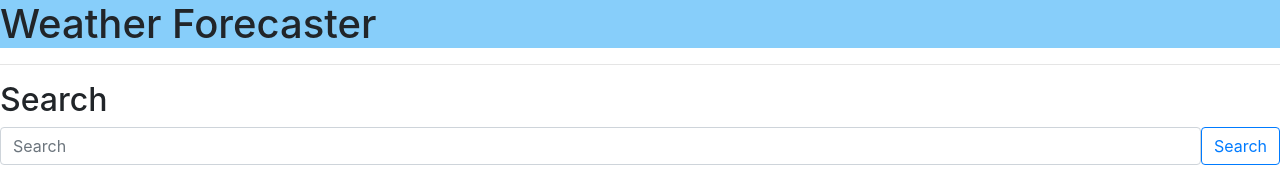
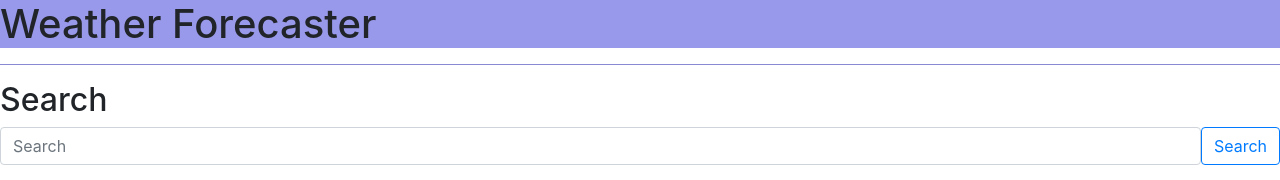
Before and after one commit to Lreyes4/weather_forcaster, a plain HTML site: page index.html in a window 1280 px wide. Shown: the top 180 px of the page. Drawn offline with nearby package versions, Linux system fonts and the light colour scheme.

```diff
--- a/assets/style.css
+++ b/assets/style.css
@@ -1,3 +1,8 @@
 h1 {
-    background-color: lightskyblue;
+    background: rgb(153, 153, 235);
+
 }
+
+hr {
+    background-color: rgb(153, 153, 235);
+}
```
